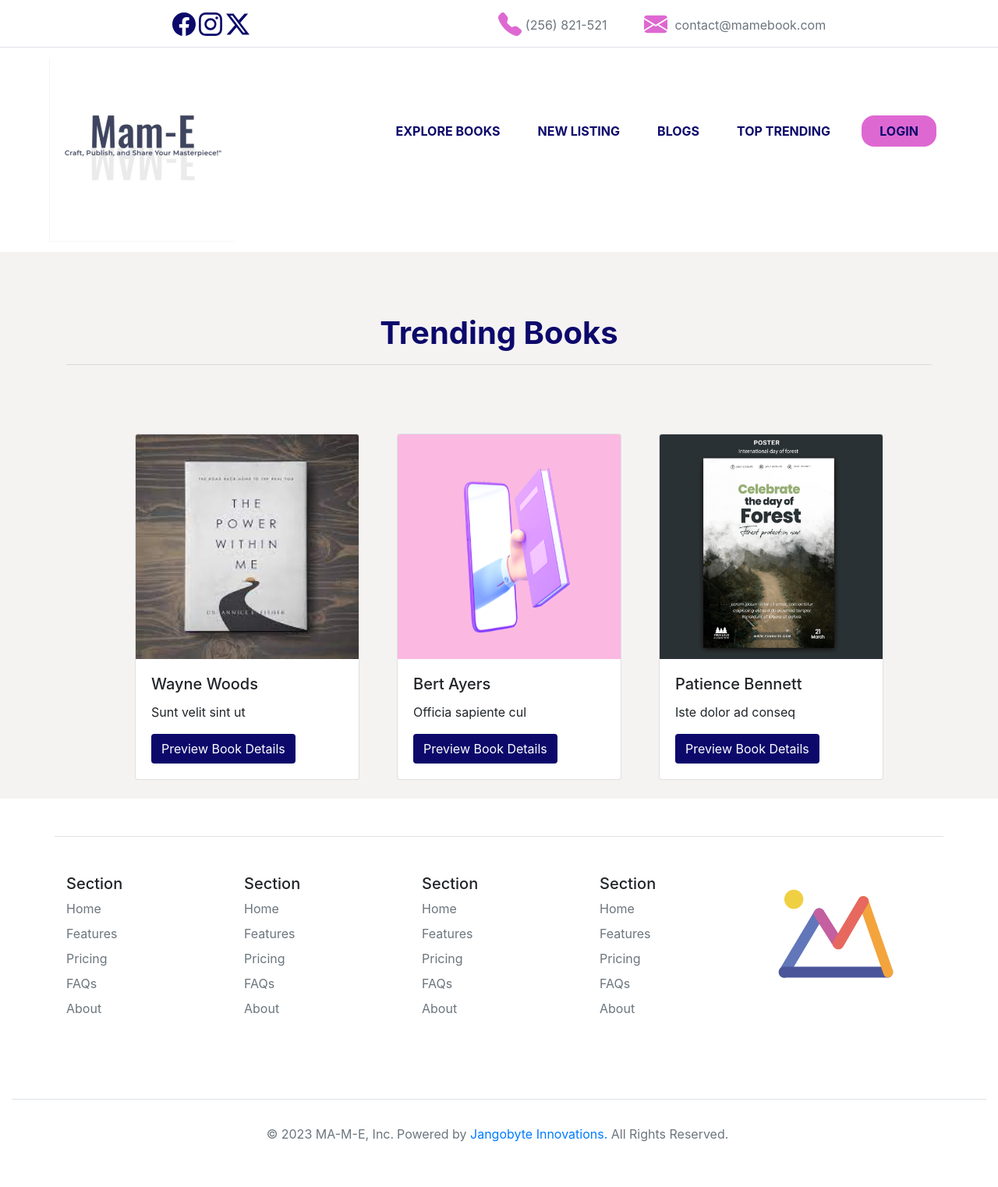
After one commit to abdullahnaveedan/ebook, a Django app: page /top-trend in a window 1280 px wide. The commit adds this page. Shown: the whole page at 78% size. Run offline with Django 4.2, Linux system fonts and the light colour scheme; data comes from the database, SQL or seed files in the repository; both versions use the stored data as it was after the commit.

Commit message:
Second Commit

```diff
--- a/cmsebook/urls.py
+++ b/cmsebook/urls.py
@@ -12,4 +12,5 @@ urlpatterns = [
     path('authenticate-logout', views.authenticate_logout, name="authenticate_logout"),
     path('upload-book', views.upload_book , name="upload_book"),
     path('all-books/detail<int:bookid>/', views.showdetailbook),
+    path('top-trend', views.top_trend , name="top_trend"),
 ]  + static(settings.MEDIA_URL, document_root = settings.MEDIA_ROOT)
--- a/cmsebook/views.py
+++ b/cmsebook/views.py
@@ -6,7 +6,7 @@ from django.contrib.auth.models import User
 from .models import *
 from django.core.files.base import ContentFile
 from django.core.files.storage import default_storage
-
+from django.db.models.functions import Random
 # Create your views here.
 
 def index(request):
@@ -16,7 +16,7 @@ def index(request):
     return render(request,"index.html",param)
 
 def all_books(request):
-    data = bookinfo.objects.all()
+    data = bookinfo.objects.all().order_by(Random())
     param = {'data' : data}
     return render(request, "allbooks.html",param)
 
@@ -97,3 +97,9 @@ def showdetailbook(request, bookid):
         }
         return render(request, "bookdetail.html", param)
     return redirect("log_in")
+
+def top_trend(request):
+    param = {
+            'data': bookinfo.objects.all()[:3]
+    }
+    return render(request,"top_trend.html",param)
--- a/ebook/settings.py
+++ b/ebook/settings.py
@@ -11,7 +11,7 @@ BASE_DIR = Path(__file__).resolve().parent.parent
 SECRET_KEY = 'django-insecure-*+8vbpa$0sy$aq025pc4t7m%+gtzttyu=ngf%r8l)2^1&#!oib'
 
 # SECURITY WARNING: don't run with debug turned on in production!
-DEBUG = False
+DEBUG = True
 
 ALLOWED_HOSTS = ['*']
 
--- a/templates/structure.html
+++ b/templates/structure.html
@@ -12,6 +12,7 @@
     />
     {% load static %}
     <link rel="stylesheet" href="{% static 'css/style.css' %}" />
+    <link rel="shortcut icon" href="{% static 'img/logo.jpg' %}" type="image/x-icon">
     <style>
 
       {% block css %}{% endblock css %}
@@ -127,7 +128,7 @@
                 <a class="nav-link text-uppercase" href="#">Blogs </a>
               </li>
               <li class="nav-item mx-3">
-                <a class="nav-link text-uppercase" href="#">Top Trending </a>
+                <a class="nav-link text-uppercase" href="/top-trend">Top Trending </a>
               </li>
 
                 {% if user.is_authenticated %}
--- /dev/null
+++ b/templates/top_trend.html
@@ -0,0 +1,23 @@
+{% extends "structure.html" %}
+{% block title %}Top Trending{% endblock title %}
+{% block body %}
+<div class="container-fluid" style="background-color: #f5f2f2;">
+    <h1 class="font-weight-bold text-center" style="color: #0c096b; padding-top: 5rem;">Trending Books</h1>
+    <div class="container">
+      <hr>
+      <div class="d-flex " style="margin-left: 4rem; margin-top: 4rem;">
+        {% for i in data %}
+          <div class="card m-4" style="width: 18rem;">
+            <img class="card-img-top" src= "media/{{i.bookcover}}" style="height:18rem;">
+            <div class="card-body">
+              <h5 class="card-title">{{i.booktitle}}</h5>
+              <p class="card-text">{{i.bookdescription|linebreaksbr}}</p>
+              <a href="all-books/detail{{i.id}}" style="background-color:#0c096b; color:white;" class="btn">Preview Book Details</a>
+            </div>
+        </div>
+        {% endfor %}
+    </div>
+    </div>
+
+  </div>
+{% endblock body %}
```
Also changed, not shown: templates/index.html (+9 -29 lines), db.sqlite3.
